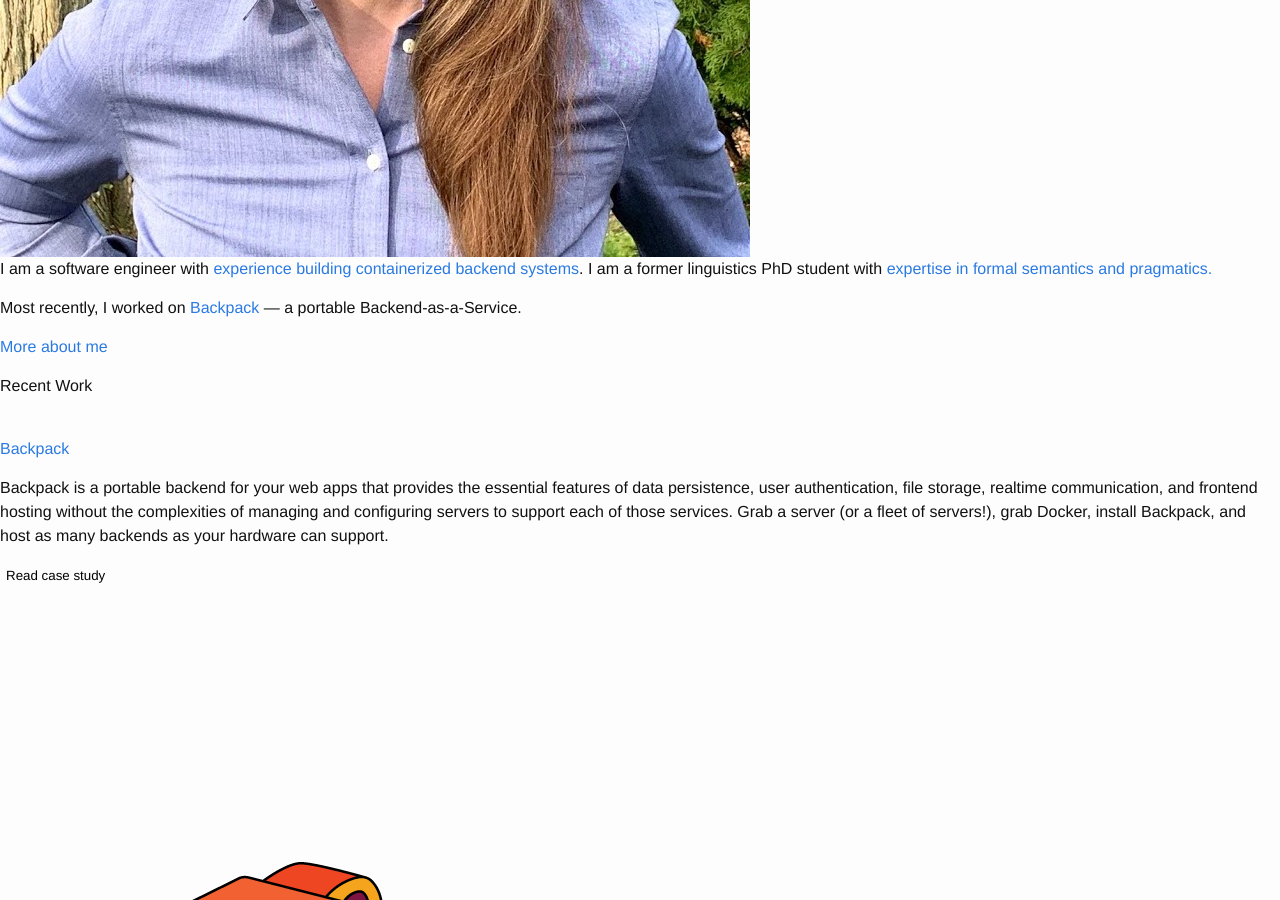
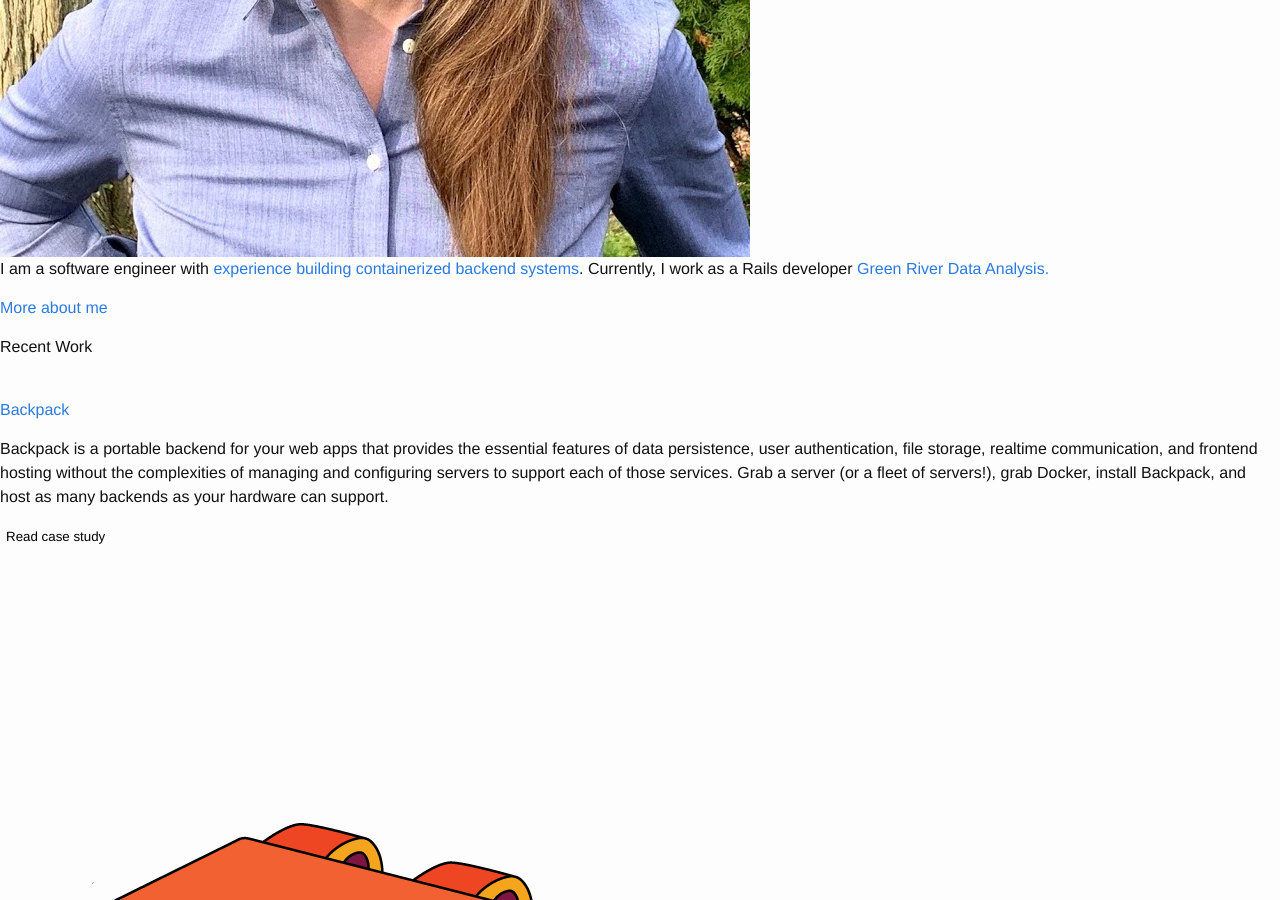
Before and after one commit to lrotschy/lrotschy.github.io, a Jekyll site: the page index.html, which Jekyll copies as it is, in a window 1280 px wide and 900 px high, scrolled down 532 px. Built offline with Jekyll 4.4.1, drawn with Linux system fonts in a browser that asks for light colours.

Commit message:
Update intro

```diff
--- a/index.html
+++ b/index.html
@@ -33,14 +33,8 @@
             I am a software engineer with <a href="https://bkpk.dev" target="_blank">experience building
               containerized
               backend
-              systems</a>. I am a former linguistics
-            PhD student with <a href="https://scholar.google.com/citations?user=cGpNV9cAAAAJ" target="_blank">expertise
-              in formal
-              semantics and
-              pragmatics.</a>
-          <p>
-            Most recently, I worked on <a href="https://bkpk.dev/" target="_blank">Backpack</a> &mdash; a portable
-            Backend-as-a-Service.
+              systems</a>. Currently, I work as a Rails developer <a href="https://www.greenriver.com/"
+              target="_blank">Green River Data Analysis.</a>
           </p>
 
           <p><a href="/#more">More about me</a></p>
```
